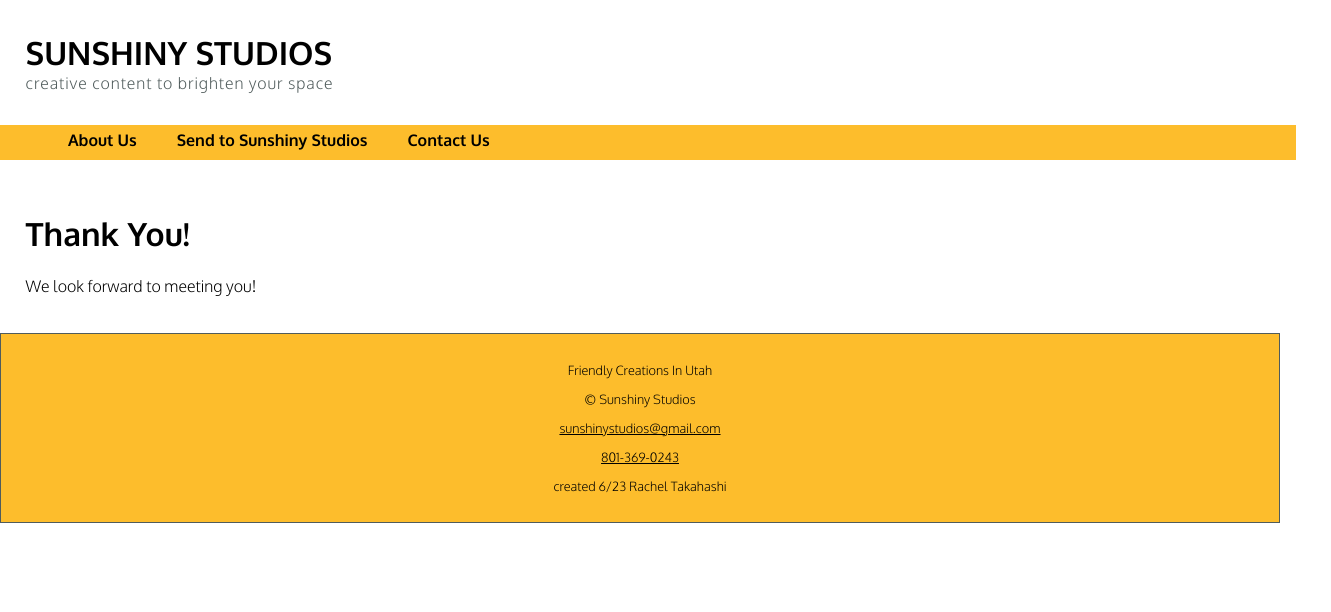
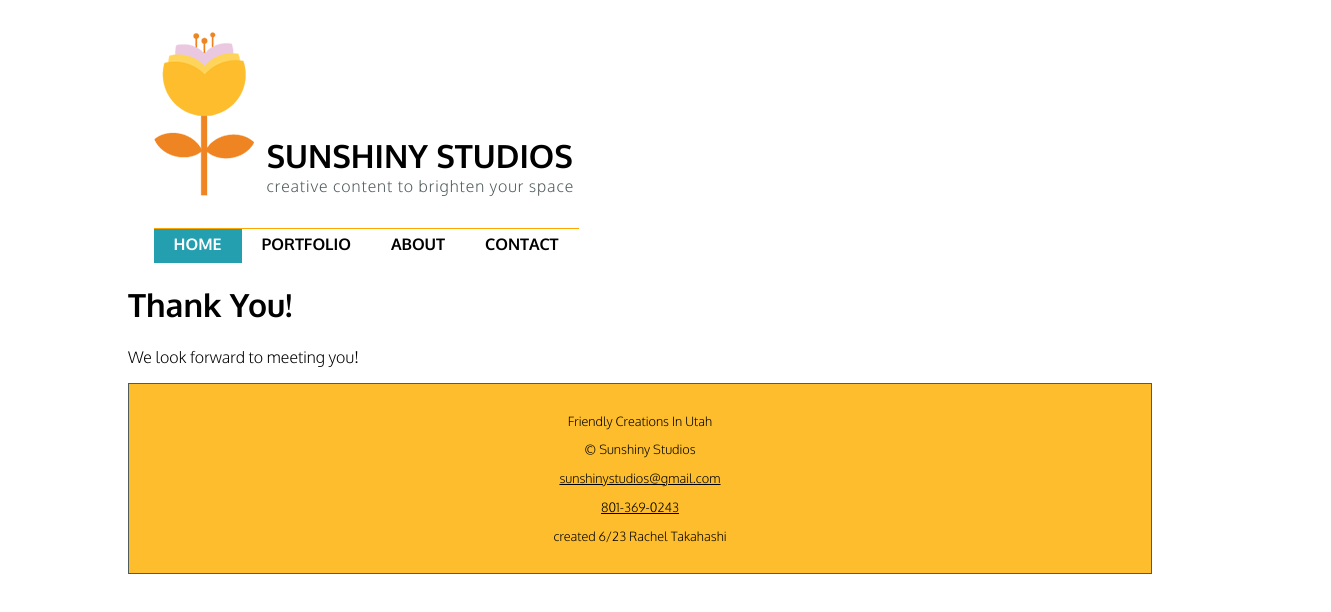
Before and after one commit to Smoochesgracias/dgm2120, a plain HTML site: page 04intro-css/thanks.html in a window 1280 px wide. Shown: the whole page, 1331 px wide, since content can reach past the window. Drawn offline with Linux system fonts and the light colour scheme.

Commit message:
o7 unit phase 1

```diff
--- a/04intro-css/style.css
+++ b/04intro-css/style.css
@@ -1,3 +1,6 @@
+/* prevent Problems with diffrent browsers*/
+* {box-sizing: border-box;}
+
 body {
     font-family: 'Figtree', sans-serif;
     font-family: 'Montserrat', sans-serif;
@@ -5,6 +8,7 @@ body {
     font-size: 16px;
     font-weight: 300;
     margin: 0;
+    padding: 0;
 
 }
 /*Header*/
@@ -12,6 +16,11 @@ header {
     color: Black;
     background-color: #fff;
     padding: 2rem 2%;
+    display: flex;
+    align-items: flex-end;
+}
+header div {
+    padding-left: 1vw;
 }
 header h1 {
     margin: 0;
@@ -24,17 +33,38 @@ header p {
     letter-spacing: .9px;
 
 }
-/*Navigation Bar*/
-nav {
-    background-color: #fdbd2c;
-    padding: 0rem .5rem;
-    width: 100%;}
+/*Navigation Stuff Here*/
 
+
+/*Small Screens*/
+@media only screen and (max-width: 600px) {
     nav ul {
+        margin: 0;
+        padding: 0 2vw;
+        display: flex;
         list-style-type: none;
-    margin: 0;
-    display: flex;
         }
+
+
+
+    nav a {
+        display: block;
+        padding: .8rem;
+        font-size: 1rem;
+        text-decoration: none;
+        color:black;
+        font-weight: 700;
+        text-transform: capitalize;
+        text-align: center;
+        border-bottom: solid 1 px orange;
+        border-top: solid 1.5px orange;
+
+    }
+
+    nav li a.active {
+        background-color: #239fb0;
+        background-image: linear-gradient(to bottom,orange, #eac8df);
+        color: #fff;
 
     nav ul li a {
         font-size: 1rem;
@@ -46,18 +76,68 @@ nav {
         height: 35px;
         box-sizing: border-box;
     }
- nav li a.active {
-    background-color:#505c5c;
-    color: #fff;
+
+
     }
     nav a:hover {
         color: #fff;
     }
+
+
+    } /*end of media query*/
+
+
+
+    @media only screen and (min-width: 601px) {
+     /*Large Screens*/
+
+
+
+    nav a {
+        display: block;
+        padding: .8rem;
+        font-size: 1rem;
+        text-decoration: none;
+        color:black;
+        font-weight: 700;
+        text-transform: capitalize;
+        text-align: center;
+        border-bottom: solid 1 px orange;
+        border-top: solid 1.5px orange;
+
+    }
+
+    nav ul {
+        list-style-type: none;
+        padding: 0 2vw;
+        margin: 0;
+        display: flex;
+    }
+    nav ul li a {
+        font-size: 1rem;
+        text-decoration: none;
+        display: block;
+        color: black;
+        font-weight: 700;
+        padding: 5px 20px;
+        height: 35px;
+        box-sizing: border-box;
+    }
+    nav li a.active {
+        background-color: #239fb0;
+        color: #fff;
+    }
+    nav a:hover {
+        color: #239fb0;
+
+      /*end of media query*/
+
  /*Main*/
  main {
     padding: 2rem 2%;
     background-color: #fff;
     width: 100%;
+
  }
 main h1 {
     color: black;
@@ -77,10 +157,12 @@ main h3 {
 main p {
     color: black;
     margin-bottom: .3rem;
+    padding: 1rem 3%;
+
 }
 
 main ol {
-    padding: 1rem 3%;
+
     background-color: lightpink;
     border-radius: 1rem;
     border: 1px solid #505c5c;
@@ -89,6 +171,7 @@ main ol {
 main ol li a {
     font-weight: 400;
     color: black;
+    padding: 1rem 3%;
 
 }
 main ol li a:hover {
@@ -100,6 +183,7 @@ main dl dt {
 
     color: black;
     font-weight: 600;
+    padding: 1rem 3%;
 }
 main dl dd {
     color: black;
@@ -107,23 +191,44 @@ main dl dd {
 }
 main ul {
     list-style-type: circle;
+    padding: 1rem 3%;
 }
 main ul li {
     line-height: 125%;
     margin-bottom: .5rem;
     font-size: .9rem;
-
-
 }
 main a {
     color: black;
+    padding: 1rem 3%;
 
 }
 
 main a:hover {
     color: white;
 }
+
+}
 /*image*/
+.bluehero {
+  width: 100%;
+  margin: 0;
+}
+
+.bluehero img {
+    width: 100%;
+    height: auto;
+
+
+}
+.portfolio {
+    padding-left: 2%;
+
+
+}
+.portfolio img:hover {
+    box-shadow: 0px 0px 7px grey;
+}
 
 /*footer*/
 footer {
@@ -230,3 +335,8 @@ div.portfolio figcaption {
     margin: 1rem 0 0 1vw;
 
 }
+
+header, nav, main, footer {
+    max-width: 64rem;
+    margin: 0 auto;
+}
--- a/04intro-css/thanks.html
+++ b/04intro-css/thanks.html
@@ -12,21 +12,30 @@
     <link rel="preconnect" href="https://fonts.gstatic.com" crossorigin>
     <link href="https://fonts.googleapis.com/css2?family=Figtree:ital,wght@0,300;0,400;0,500;0,600;0,700;0,800;0,900;1,300;1,400;1,500;1,600;1,700;1,800;1,900&family=Montserrat:wght@100;200;300;500;700&family=Oxygen:wght@300;700&display=swap" rel="stylesheet">
     <link rel="stylesheet" href="style.css">
+    <link rel="icon" type="image/x-icon" href="favicon.ico">
 </head>
 <body>
 <!--start of landing page-->
 <header>
-    <h1>SUNSHINY STUDIOS</h1>
-    <p>creative content to brighten your space</p>
+    <img src="assets/logo.png"
+    alt="site logo" width="100" height="164">
+    <div>
+        <h1>SUNSHINY STUDIOS</h1>
+        <p>creative content to brighten your space</p>
+    </div>
 </header>
 <!--start of Navigation Bar-->
 
 <nav>
     <ul>
-        <li><a href="index.html">About Us</a></li>
-        <li class="active"><a href="contact.html">Send to Sunshiny Studios</a></li>
-        <li><a href="#">Contact Us</a></li>
+        <li><a class="active" href="index.html">HOME</a></li>
+        <li><a href="portfolio.html">PORTFOLIO</a></li>
+        <li><a href="about.html">ABOUT</a></li>
+        <li><a href="contact.html">CONTACT</a></li>
+        <!--<li><a href="login.html">LOGIN</a></li> -->
+
     </ul>
+
 </nav>
 
 <main>
--- a/unit7-start/styles.css
+++ b/unit7-start/styles.css
@@ -96,17 +96,6 @@ header p {
 } /* end of media query*/
 
 
-
-
-
-
-
-
-
-
-
-
-
 /* main stuff here */
 main {
     padding: 1rem 2vw;
@@ -124,9 +113,10 @@ main h2 {
 }
 main p {
     color: #333;
-    margin: 0 0 .8rem 0;
+    margin: 0 0 1rem 0;
     line-height: 150%;
     font-size: 1.2rem;
+
 }
 main a {
     color: #9c3335;
```
Also changed, not shown: 04intro-css/about.html (+7 -2 lines), 04intro-css/contact.html (+7 -2 lines), 04intro-css/index.html (+9 -2 lines), 04intro-css/login.html (+5 -0 lines), 04intro-css/portfolio.html (+7 -2 lines), 04intro-css/assets/hero.png (added), 04intro-css/assets/heroimage.jpg (renamed from 04intro-css/assets/yuriblacktee.jpg), 04intro-css/assets/hiro.jpg (added), 04intro-css/assets/icecream.jpg (deleted), 04intro-css/assets/logo.png (added), 04intro-css/assets/yuridarkshirt.png (added), 04intro-css/favicon.ico (added). Lines whose indentation alone changed are shown as unchanged.
